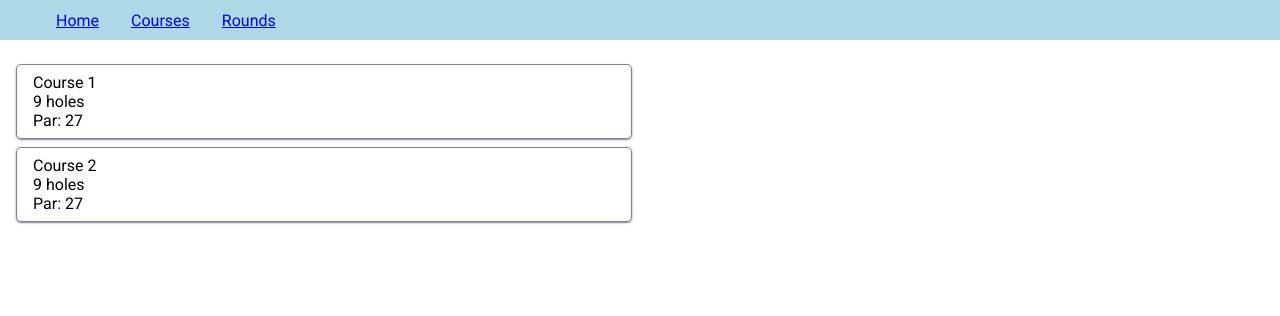
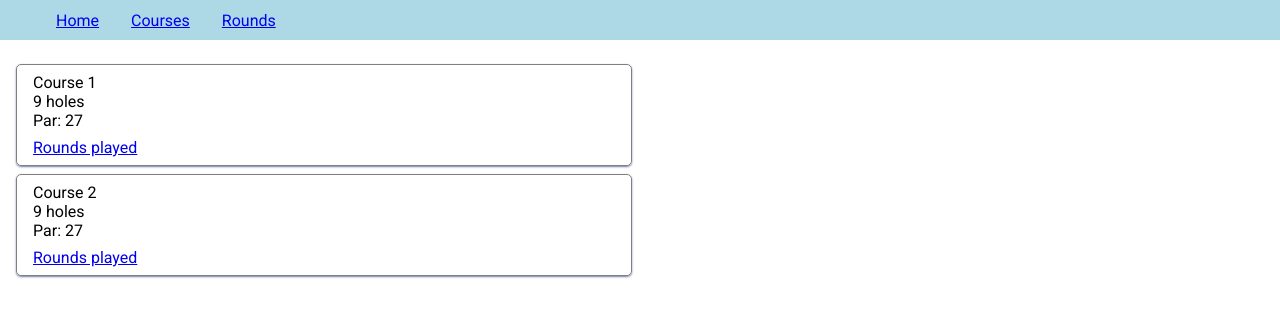
Before and after one commit to PatrickGHub/swing-tracker, a React (Create React App) app: page /courses in a window 1280 px wide. Shown: the top 316 px of the page. Built offline with nearby package versions, Linux system fonts and the light colour scheme.

Commit message:
Add link from courses to rounds

```diff
--- a/src/components/CourseCard/courseCard.scss
+++ b/src/components/CourseCard/courseCard.scss
@@ -5,6 +5,15 @@
   cursor: pointer;
   margin: .5em 0;
   padding: .5em 1em;
+
+  p {
+    margin: 0;
+  }
+
+  a {
+    display: block;
+    margin-top: .5em;
+  }
 }
 
 .selected {
--- a/src/components/CourseCard/index.tsx
+++ b/src/components/CourseCard/index.tsx
@@ -1,4 +1,5 @@
 import { clsx } from 'clsx'
+import { Link } from 'react-router-dom'
 import { ICourseData } from '../../ts/interfaces'
 import './courseCard.scss'
 
@@ -17,9 +18,10 @@ const CourseCard = ({ course, handleCourseSelect, selected }: ICourseCardProps)
     data-coursename={ course.name }
     onClick={(e) => handleCourseSelect(e) }
   >
-    <div>{ course.name }</div>
-    <div>{ course.holes } holes</div>
-    <div>Par: { course.par }</div>
+    <p>{ course.name }</p>
+    <p>{ course.holes } holes</p>
+    <p>Par: { course.par }</p>
+    <Link to={`/rounds?course=${course.name}`}>Rounds played</Link>
   </div>
 )
 
```
